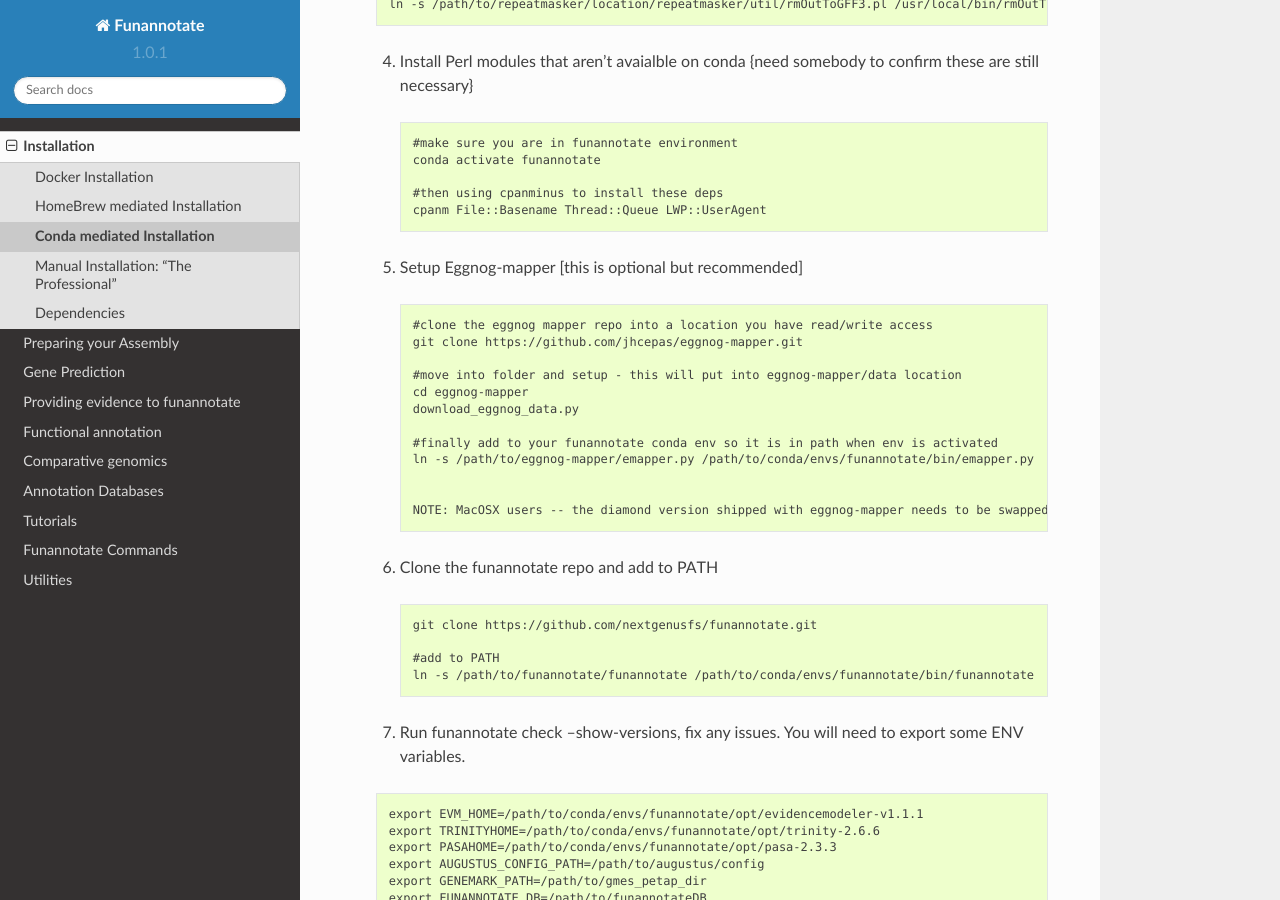
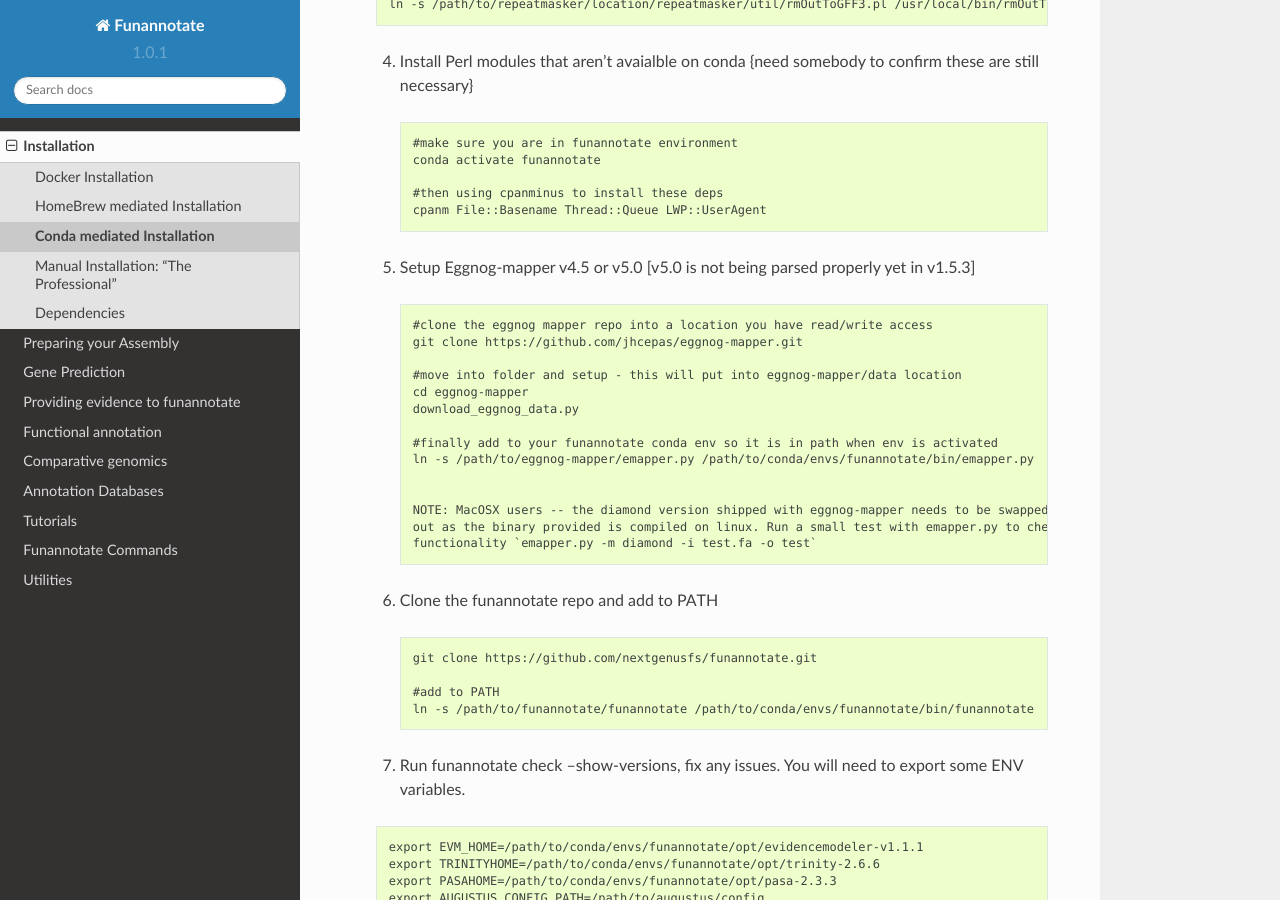
Before and after one commit to nextgenusfs/funannotate, a Sphinx documentation site: the page built from docs/conda.rst, in a window 1280 px wide and 900 px high, scrolled down 1311 px. Built offline with Sphinx 7.4.7 and the Read the Docs theme 2.0.0, drawn with Linux system fonts in a browser that asks for light colours.

Commit message:
update conda docs once again

```diff
--- a/docs/conda.rst
+++ b/docs/conda.rst
@@ -76,7 +76,7 @@
 
 
 
-    5. Setup Eggnog-mapper [this is optional but recommended]
+    5. Setup Eggnog-mapper v4.5 or v5.0 [v5.0 is not being parsed properly yet in v1.5.3]
 
      .. code-block:: none
 
@@ -91,7 +91,9 @@
         ln -s /path/to/eggnog-mapper/emapper.py /path/to/conda/envs/funannotate/bin/emapper.py
 
 
-	NOTE: MacOSX users -- the diamond version shipped with eggnog-mapper needs to be swapped out as the binary provided is compiled on linux. Run a small test with emapper.py to check functionality `emapper.py -m diamond -i test.fa -o test`
+	NOTE: MacOSX users -- the diamond version shipped with eggnog-mapper needs to be swapped
+	out as the binary provided is compiled on linux. Run a small test with emapper.py to check
+	functionality `emapper.py -m diamond -i test.fa -o test`
 
 
     6. Clone the funannotate repo and add to PATH
```
